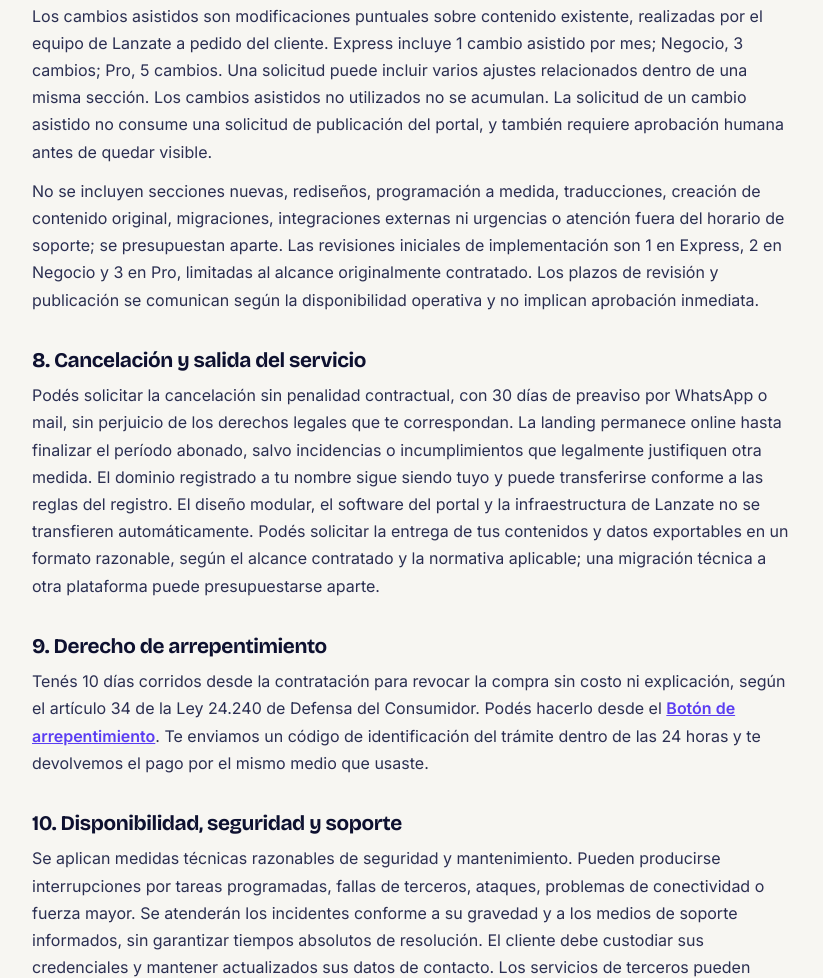
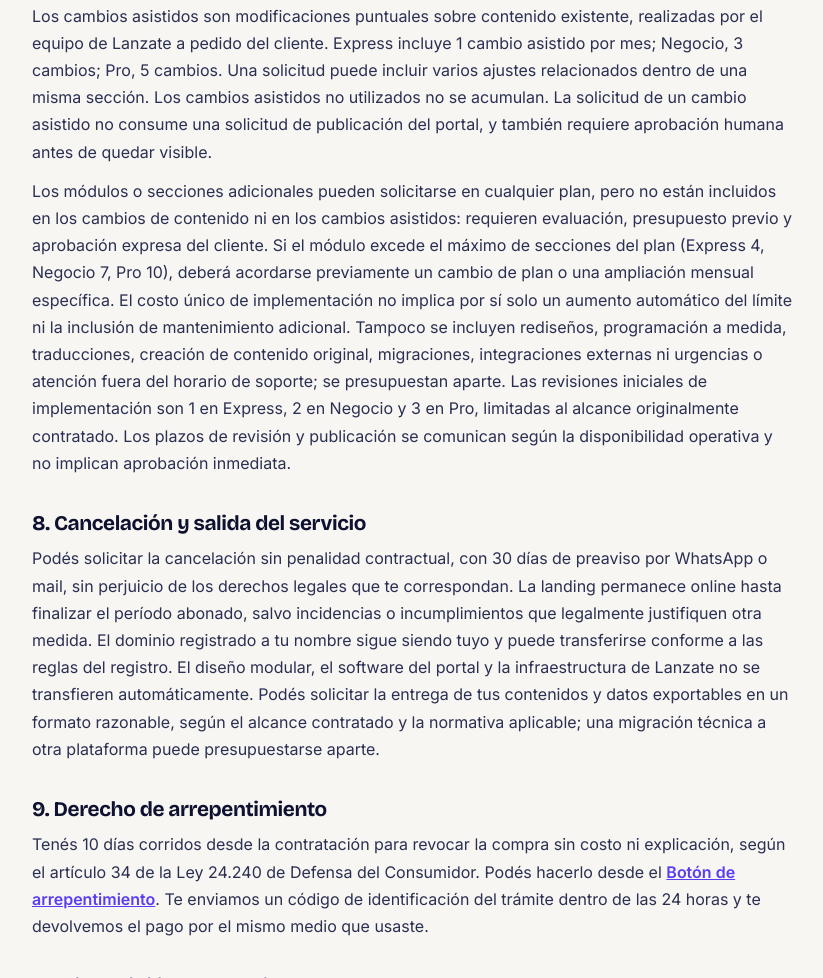
Before and after one commit to rosariogebala-cyber/lanzate, a plain HTML site: page terminos.html in a window 1280 px wide. Shown: the part 2669-3647 px from the top of the page, without its empty margins (228-1051 px from the left). Drawn offline with nearby package versions, Linux system fonts and the light colour scheme.

Commit message:
Allow quoted additional modules in every plan with section-limit rules

```diff
--- a/terminos.html
+++ b/terminos.html
@@ -59,7 +59,7 @@
       <p>Todas las solicitudes son revisadas por una persona del equipo de Lanzate antes de su publicación. No existe publicación automática sin aprobación humana. Si la solicitud requiere correcciones, se devuelve al cliente para su ajuste; la corrección de la misma solicitud no consume un nuevo cupo mientras no incorpore modificaciones nuevas o ajenas al pedido original. El envío no garantiza aprobación ni publicación inmediata. Lanzate puede rechazar o posponer publicaciones por motivos técnicos, de seguridad, legales o por exceder el alcance contratado, informando el motivo cuando corresponda.</p>
       <p>El portal privado estándar está incluido en el abono mensual de todos los planes. El historial de modificaciones es una funcionalidad prevista, sujeta a disponibilidad y verificación; no se garantiza hasta su habilitación efectiva. No forman parte del servicio estándar los sistemas de reservas con calendario y disponibilidad, la administración avanzada de productos o stock, la integración de cobros con Mercado Pago, ni las conexiones con CRM, facturación u otros sistemas externos. Estas funcionalidades e integraciones personalizadas se cotizan por separado.</p>
       <p>Los cambios asistidos son modificaciones puntuales sobre contenido existente, realizadas por el equipo de Lanzate a pedido del cliente. Express incluye 1 cambio asistido por mes; Negocio, 3 cambios; Pro, 5 cambios. Una solicitud puede incluir varios ajustes relacionados dentro de una misma sección. Los cambios asistidos no utilizados no se acumulan. La solicitud de un cambio asistido no consume una solicitud de publicación del portal, y también requiere aprobación humana antes de quedar visible.</p>
-      <p>No se incluyen secciones nuevas, rediseños, programación a medida, traducciones, creación de contenido original, migraciones, integraciones externas ni urgencias o atención fuera del horario de soporte; se presupuestan aparte. Las revisiones iniciales de implementación son 1 en Express, 2 en Negocio y 3 en Pro, limitadas al alcance originalmente contratado. Los plazos de revisión y publicación se comunican según la disponibilidad operativa y no implican aprobación inmediata.</p>
+      <p>Los módulos o secciones adicionales pueden solicitarse en cualquier plan, pero no están incluidos en los cambios de contenido ni en los cambios asistidos: requieren evaluación, presupuesto previo y aprobación expresa del cliente. Si el módulo excede el máximo de secciones del plan (Express 4, Negocio 7, Pro 10), deberá acordarse previamente un cambio de plan o una ampliación mensual específica. El costo único de implementación no implica por sí solo un aumento automático del límite ni la inclusión de mantenimiento adicional. Tampoco se incluyen rediseños, programación a medida, traducciones, creación de contenido original, migraciones, integraciones externas ni urgencias o atención fuera del horario de soporte; se presupuestan aparte. Las revisiones iniciales de implementación son 1 en Express, 2 en Negocio y 3 en Pro, limitadas al alcance originalmente contratado. Los plazos de revisión y publicación se comunican según la disponibilidad operativa y no implican aprobación inmediata.</p>
       <h2>8. Cancelación y salida del servicio</h2>
       <p>Podés solicitar la cancelación sin penalidad contractual, con 30 días de preaviso por WhatsApp o mail, sin perjuicio de los derechos legales que te correspondan. La landing permanece online hasta finalizar el período abonado, salvo incidencias o incumplimientos que legalmente justifiquen otra medida. El dominio registrado a tu nombre sigue siendo tuyo y puede transferirse conforme a las reglas del registro. El diseño modular, el software del portal y la infraestructura de Lanzate no se transfieren automáticamente. Podés solicitar la entrega de tus contenidos y datos exportables en un formato razonable, según el alcance contratado y la normativa aplicable; una migración técnica a otra plataforma puede presupuestarse aparte.</p>
 
```
